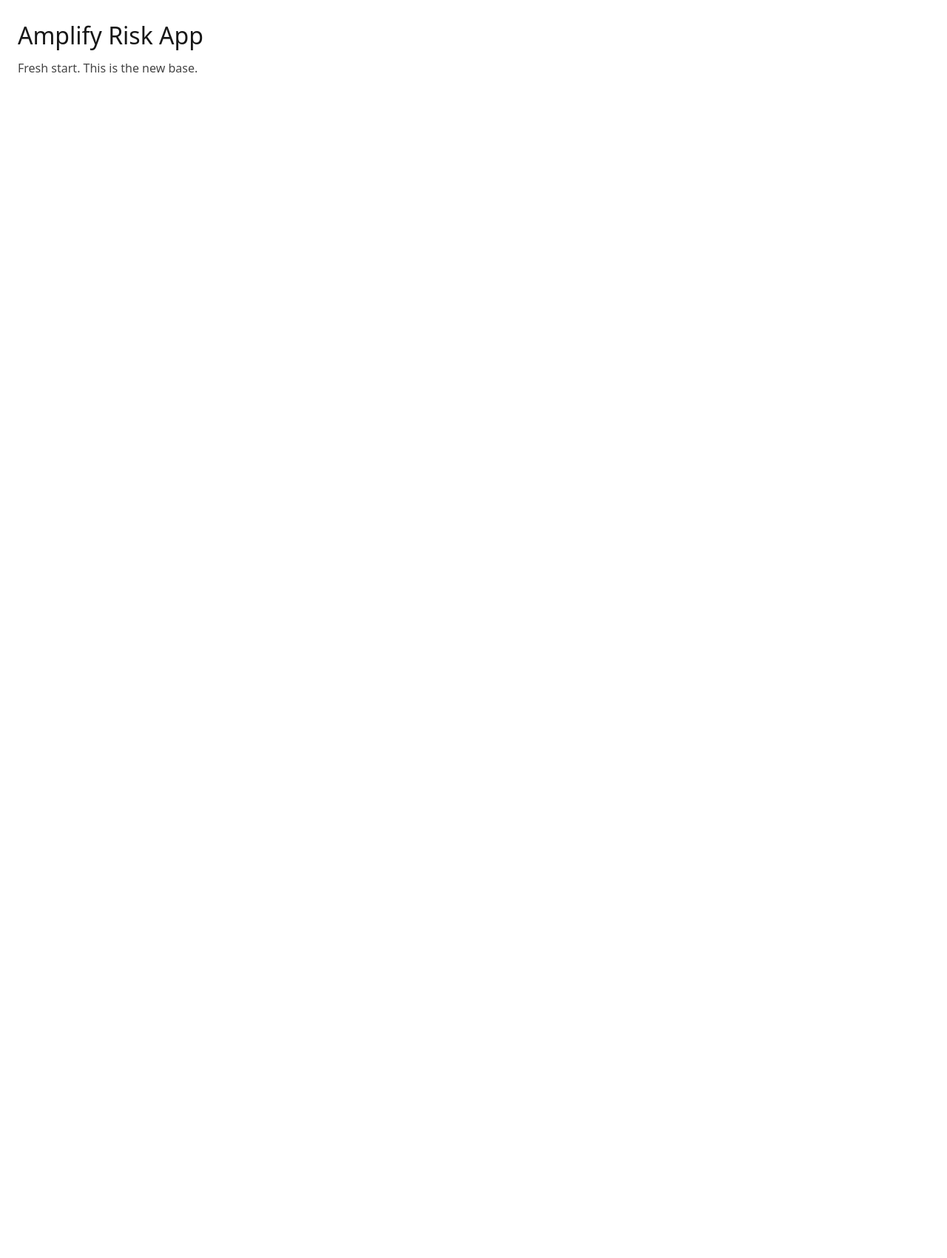
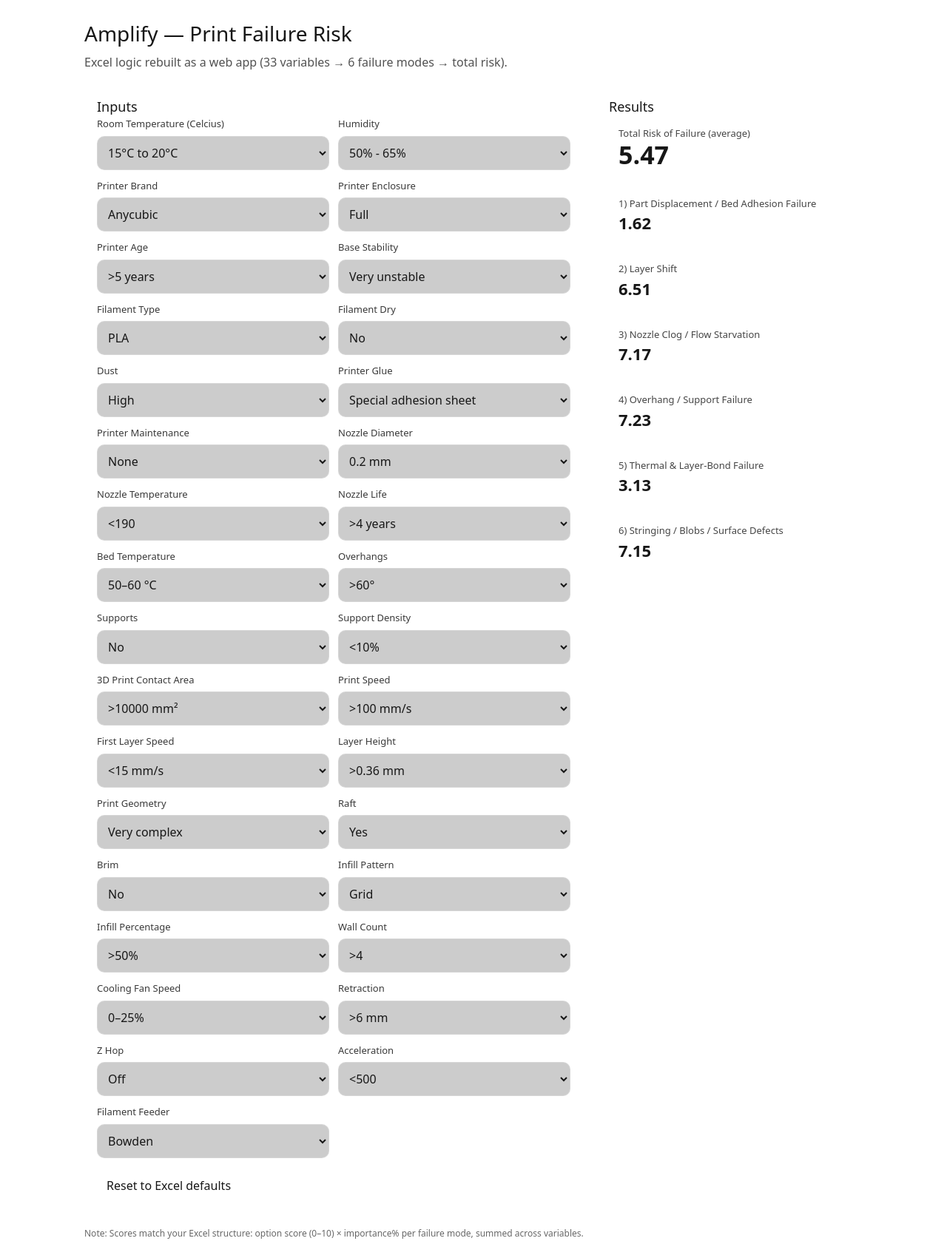
Before and after one commit to parthjain10/amplify-risk-app, a Next.js app: page / in a window 1280 px wide. Shown: the whole page at 74% size. Before the commit the page ends 800 px from the top, so only its background shows below. Built offline with nearby package versions, Linux system fonts and the light colour scheme.

Commit message:
Update page.tsx

```diff
--- a/app/page.tsx
+++ b/app/page.tsx
@@ -1,9 +1,100 @@
+"use client";
+
+import { useMemo, useState } from "react";
+import { VARIABLES, FAILURE_MODES, computeScores } from "./riskModel";
+
 export default function Home() {
+  // init defaults from the model file
+  const [selected, setSelected] = useState<Record<string, string>>(() => {
+    const init: Record<string, string> = {};
+    for (const v of VARIABLES) {
+      init[v.id] = v.defaultValue ?? v.options[0]?.label ?? "";
+    }
+    return init;
+  });
+
+  const { perFailureMode, total } = useMemo(() => computeScores(selected), [selected]);
+
   return (
-    <main style={{ padding: 24, fontFamily: "system-ui" }}>
-      <h1 style={{ fontSize: 32, marginBottom: 8 }}>Amplify Risk App</h1>
-      <p style={{ fontSize: 16, opacity: 0.8 }}>
-        Fresh start. This is the new base.
+    <main style={{ maxWidth: 1100, margin: "0 auto", padding: 24, fontFamily: "system-ui" }}>
+      <h1 style={{ fontSize: 28, marginBottom: 6 }}>Amplify — Print Failure Risk</h1>
+      <p style={{ marginTop: 0, opacity: 0.75, marginBottom: 18 }}>
+        Excel logic rebuilt as a web app (33 variables → 6 failure modes → total risk).
+      </p>
+
+      <div style={{ display: "grid", gridTemplateColumns: "1fr 360px", gap: 18 }}>
+        {/* Left: Inputs */}
+        <section style={{ border: "1px solid rgba(255,255,255,0.12)", borderRadius: 12, padding: 16 }}>
+          <h2 style={{ fontSize: 18, marginTop: 0 }}>Inputs</h2>
+
+          <div style={{ display: "grid", gridTemplateColumns: "1fr 1fr", gap: 12 }}>
+            {VARIABLES.map((v) => (
+              <label key={v.id} style={{ display: "block" }}>
+                <div style={{ fontSize: 13, marginBottom: 6, opacity: 0.85 }}>{v.label}</div>
+                <select
+                  value={selected[v.id]}
+                  onChange={(e) => setSelected((s) => ({ ...s, [v.id]: e.target.value }))}
+                  style={{
+                    width: "100%",
+                    padding: "10px 10px",
+                    borderRadius: 10,
+                    border: "1px solid rgba(255,255,255,0.18)",
+                    background: "rgba(0,0,0,0.2)",
+                    color: "inherit",
+                  }}
+                >
+                  {v.options.map((o) => (
+                    <option key={o.label} value={o.label}>
+                      {o.label}
+                    </option>
+                  ))}
+                </select>
+              </label>
+            ))}
+          </div>
+
+          <button
+            onClick={() => {
+              const init: Record<string, string> = {};
+              for (const v of VARIABLES) init[v.id] = v.defaultValue ?? v.options[0]?.label ?? "";
+              setSelected(init);
+            }}
+            style={{
+              marginTop: 14,
+              padding: "10px 12px",
+              borderRadius: 10,
+              border: "1px solid rgba(255,255,255,0.18)",
+              background: "rgba(255,255,255,0.06)",
+              color: "inherit",
+              cursor: "pointer",
+            }}
+          >
+            Reset to Excel defaults
+          </button>
+        </section>
+
+        {/* Right: Results */}
+        <aside style={{ border: "1px solid rgba(255,255,255,0.12)", borderRadius: 12, padding: 16, height: "fit-content" }}>
+          <h2 style={{ fontSize: 18, marginTop: 0 }}>Results</h2>
+
+          <div style={{ padding: 12, borderRadius: 12, border: "1px solid rgba(255,255,255,0.12)", marginBottom: 12 }}>
+            <div style={{ fontSize: 13, opacity: 0.8 }}>Total Risk of Failure (average)</div>
+            <div style={{ fontSize: 34, fontWeight: 700, lineHeight: 1.1 }}>{total.toFixed(2)}</div>
+          </div>
+
+          <div style={{ display: "grid", gap: 10 }}>
+            {FAILURE_MODES.map((fm, i) => (
+              <div key={fm} style={{ padding: 12, borderRadius: 12, border: "1px solid rgba(255,255,255,0.12)" }}>
+                <div style={{ fontSize: 13, opacity: 0.8 }}>{i + 1}) {fm}</div>
+                <div style={{ fontSize: 22, fontWeight: 650 }}>{perFailureMode[i].toFixed(2)}</div>
+              </div>
+            ))}
+          </div>
+        </aside>
+      </div>
+
+      <p style={{ marginTop: 16, opacity: 0.65, fontSize: 12 }}>
+        Note: Scores match your Excel structure: option score (0–10) × importance% per failure mode, summed across variables.
       </p>
     </main>
   );
```
